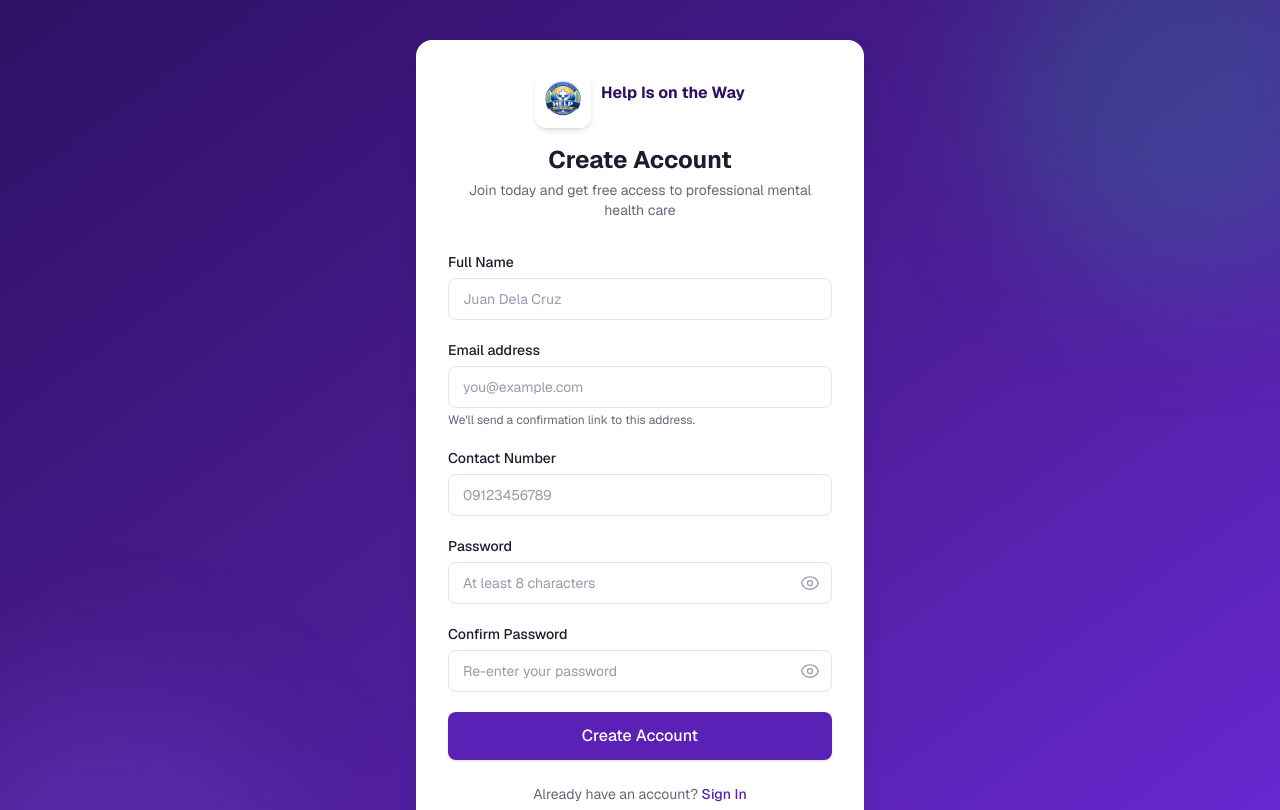
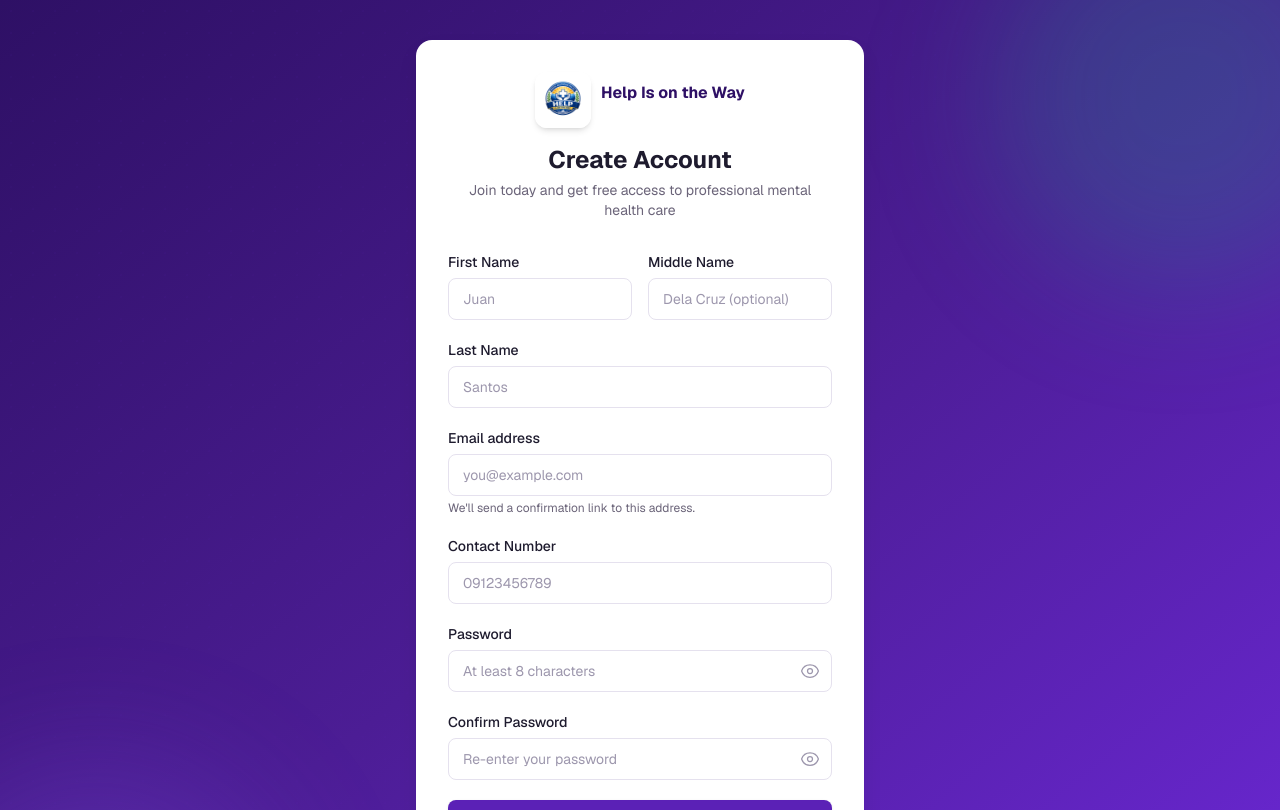
Before and after one commit to Christocker/Help-Is-on-the-Way, a Next.js app: page /signup in a window 1280 px wide. Shown: the top 810 px of the page. Built offline with nearby package versions, Linux system fonts and the light colour scheme.

Commit message:
Split signup name field into first/middle/last name
- Signup form now asks for First Name, Middle Name (optional), Last Name
- Server action assembles full_name from the three parts and stores the
  individual parts in user metadata
- DB trigger builds full_name from first/middle/last metadata

```diff
--- a/src/app/auth/actions.ts
+++ b/src/app/auth/actions.ts
@@ -9,8 +9,14 @@ export async function signUp(formData: FormData) {
 
   const email = formData.get("email") as string;
   const password = formData.get("password") as string;
-  const full_name = formData.get("full_name") as string;
+  const first_name = formData.get("first_name") as string;
+  const middle_name = formData.get("middle_name") as string;
+  const last_name = formData.get("last_name") as string;
   const contact_number = formData.get("contact_number") as string;
+
+  const full_name = [first_name.trim(), middle_name?.trim(), last_name.trim()]
+    .filter(Boolean)
+    .join(" ");
 
   const siteUrl =
     process.env.NEXT_PUBLIC_SITE_URL || "http://localhost:3000";
@@ -21,6 +27,9 @@ export async function signUp(formData: FormData) {
     options: {
       data: {
         full_name,
+        first_name: first_name.trim(),
+        middle_name: middle_name?.trim() || null,
+        last_name: last_name.trim(),
         contact_number: contact_number || null,
         role: "client",
       },
--- a/src/app/signup/SignUpForm.tsx
+++ b/src/app/signup/SignUpForm.tsx
@@ -9,7 +9,8 @@ interface SignUpFormProps {
 }
 
 interface FieldErrors {
-  full_name?: string;
+  first_name?: string;
+  last_name?: string;
   email?: string;
   password?: string;
   confirmPassword?: string;
@@ -23,13 +24,18 @@ export function SignUpForm({ action }: SignUpFormProps) {
 
   function validate(form: HTMLFormElement): boolean {
     const newErrors: FieldErrors = {};
-    const fullName = (form.full_name as HTMLInputElement).value.trim();
+    const firstName = (form.first_name as HTMLInputElement).value.trim();
+    const lastName = (form.last_name as HTMLInputElement).value.trim();
     const email = (form.email as HTMLInputElement).value.trim();
     const password = (form.password as HTMLInputElement).value;
     const confirmPassword = (form.confirmPassword as HTMLInputElement).value;
 
-    if (!fullName) {
-      newErrors.full_name = "Full name is required.";
+    if (!firstName) {
+      newErrors.first_name = "First name is required.";
+    }
+
+    if (!lastName) {
+      newErrors.last_name = "Last name is required.";
     }
 
     const emailRegex = /^[^\s@]+@[^\s@]+\.[^\s@]+$/;
@@ -65,15 +71,37 @@ export function SignUpForm({ action }: SignUpFormProps) {
 
   return (
     <form action={action} onSubmit={handleSubmit} className="space-y-5" noValidate>
+      <div className="grid grid-cols-1 gap-4 sm:grid-cols-2">
+        <Input
+          id="first_name"
+          name="first_name"
+          type="text"
+          label="First Name"
+          placeholder="Juan"
+          required
+          autoComplete="given-name"
+          error={errors.first_name}
+        />
+
+        <Input
+          id="middle_name"
+          name="middle_name"
+          type="text"
+          label="Middle Name"
+          placeholder="Dela Cruz (optional)"
+          autoComplete="additional-name"
+        />
+      </div>
+
       <Input
-        id="full_name"
-        name="full_name"
+        id="last_name"
+        name="last_name"
         type="text"
-        label="Full Name"
-        placeholder="Juan Dela Cruz"
+        label="Last Name"
+        placeholder="Santos"
         required
-        autoComplete="name"
-        error={errors.full_name}
+        autoComplete="family-name"
+        error={errors.last_name}
       />
 
       <Input
```
Also changed, not shown: 1 other file (tests, documents, lock files or other folders).
